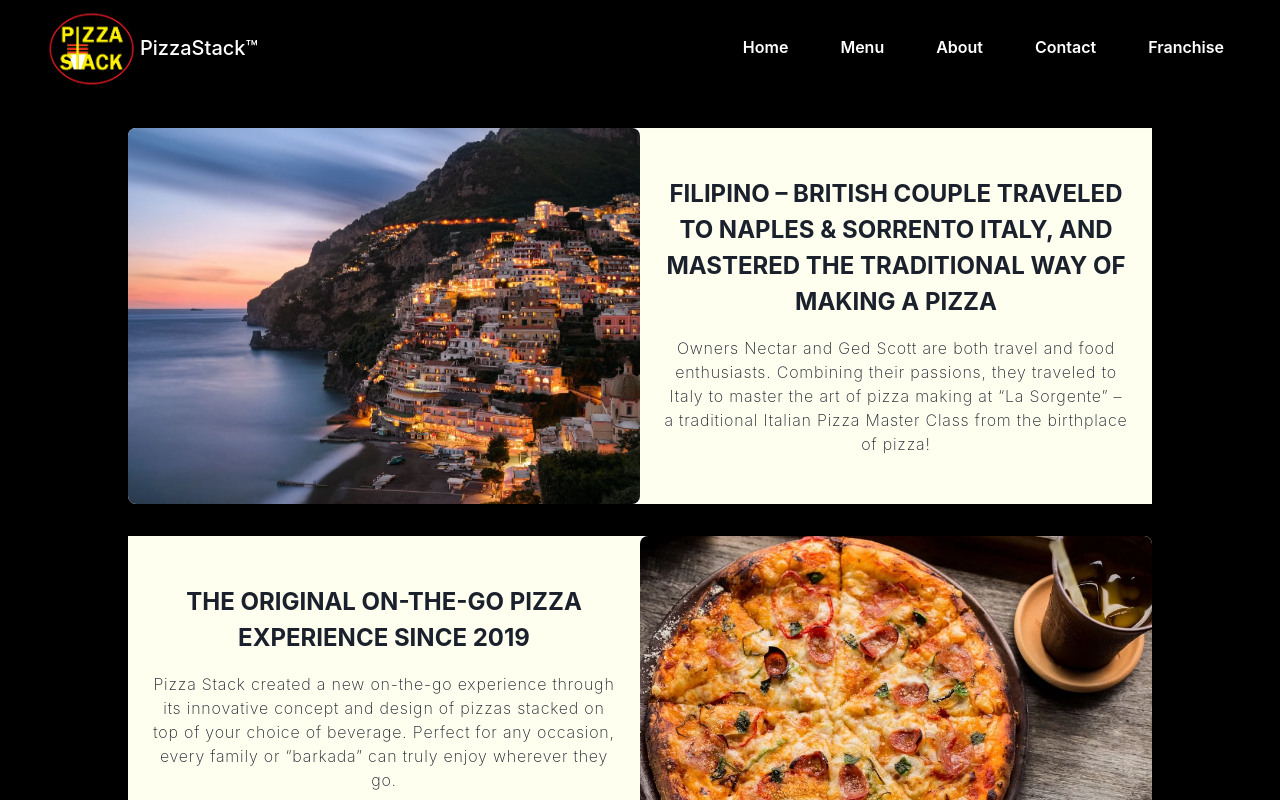
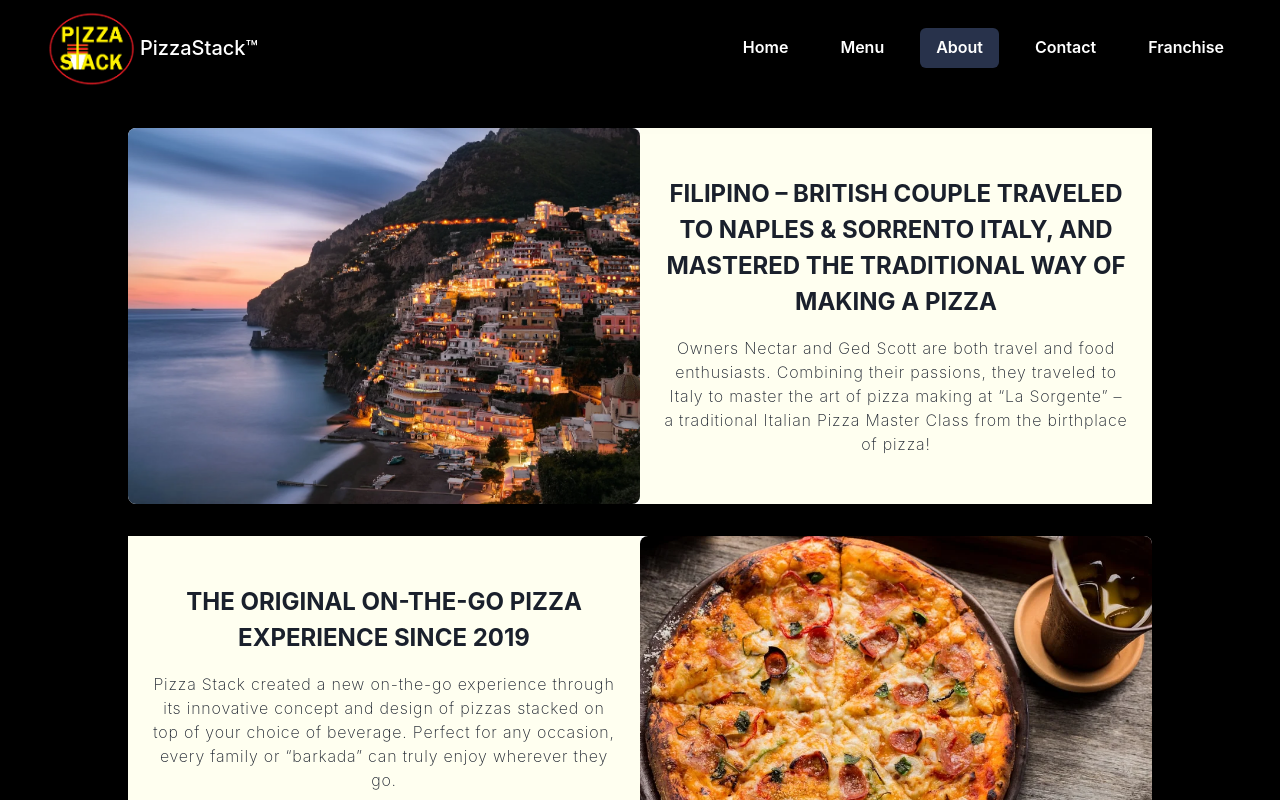
Before and after one commit to jhigger/pizzastack2, a React (Vite) app: page /about in a window 1280 px wide. Shown: the top 800 px of the page. Built offline with nearby package versions, Linux system fonts and the light colour scheme.

Commit message:
navlink colored based on path

```diff
--- a/src/App.jsx
+++ b/src/App.jsx
@@ -1,3 +1,4 @@
+import {createContext} from 'react';
 import {Switch, Route, useLocation} from 'react-router-dom';
 import Navbar from './components/Header/Navbar';
 import Footer from './components/Footer';
@@ -14,7 +15,7 @@
 
 	return (
 		<>
-			<Navbar />
+			<Navbar path={location.pathname} />
 			<TransitionGroup>
 				<CSSTransition key={location.pathname} classNames="fade" timeout={500}>
 					<Switch location={location}>
--- a/src/components/Header/Navbar.jsx
+++ b/src/components/Header/Navbar.jsx
@@ -1,4 +1,4 @@
-import React from 'react';
+import {createContext, useContext} from 'react';
 import {
 	chakra,
 	Box,
@@ -16,7 +16,12 @@
 import {Link} from 'react-router-dom';
 import Logo from '../../assets/images/logo.png';
 
+const PathContext = createContext();
+
 const NavLink = ({to, text}) => {
+	const path = useContext(PathContext);
+	const bg = text.toLowerCase() == path.slice(1) ? '#28324B' : '';
+
 	return (
 		<Link to={to}>
 			<Button
@@ -27,9 +32,9 @@
 					transform: 'scale(0.98)'
 				}}
 				_focus={{
-					boxShadow: '0',
-					bg: '#28324B'
+					boxShadow: '0'
 				}}
+				bg={bg}
 				color="white"
 			>
 				{text}
@@ -50,12 +55,13 @@
 	);
 };
 
-export default function Navbar() {
+export default function Navbar({path}) {
 	const bg = 'blackAlpha.700';
 	const color = 'white';
 	const mobileNav = useDisclosure();
 
 	return (
+		<PathContext.Provider value={path}>
 			<Box position="absolute" top="0" w="full" zIndex="1">
 				<chakra.header bg={bg} w="full" shadow="xl">
 					<Container maxW="container.xl">
@@ -104,7 +110,6 @@
 										icon={<AiOutlineMenu />}
 										onClick={mobileNav.onOpen}
 									/>
-
 									<VStack
 										pos="absolute"
 										top={1}
@@ -135,5 +140,6 @@
 					</Container>
 				</chakra.header>
 			</Box>
+		</PathContext.Provider>
 	);
 }
```
Lines whose indentation alone changed are shown as unchanged.
